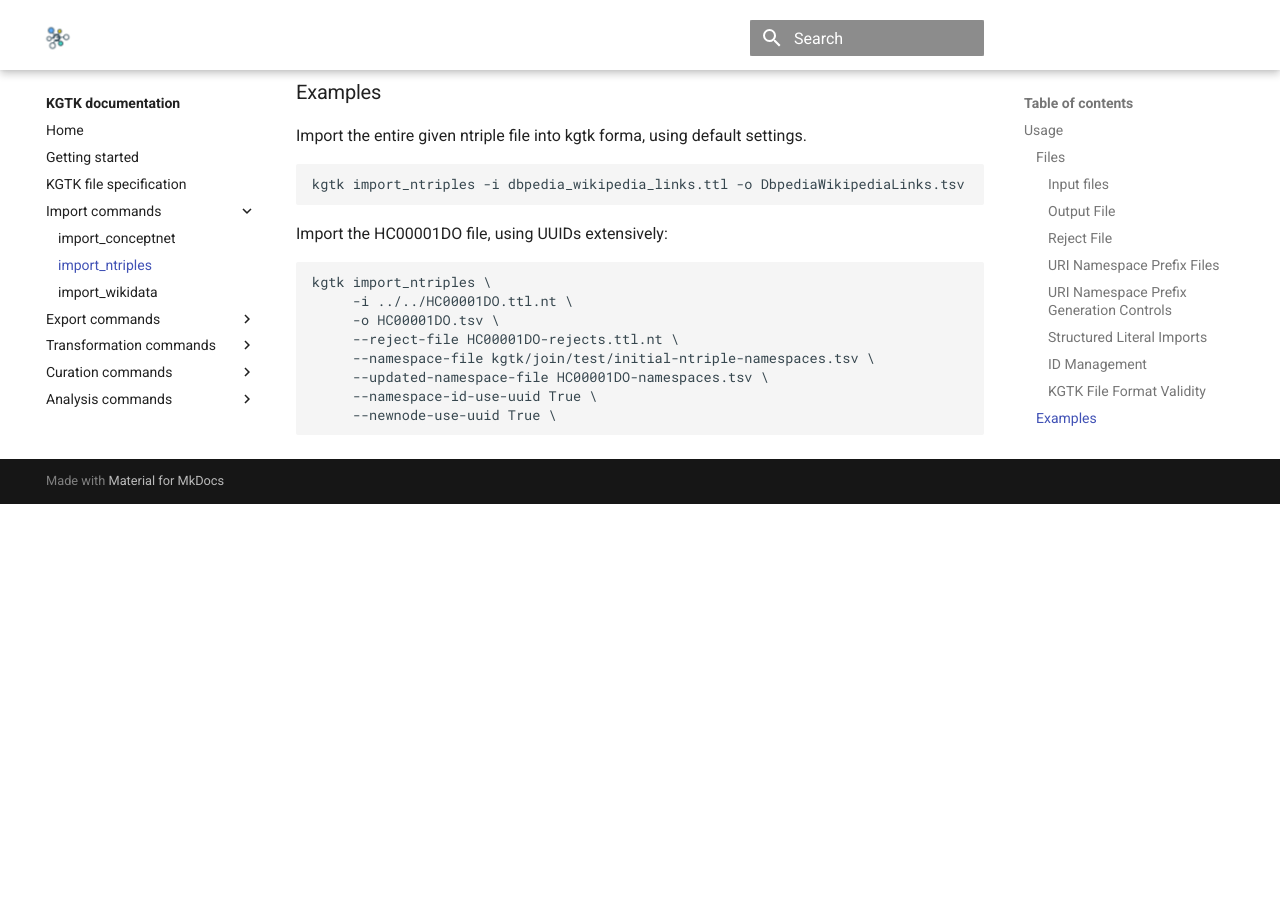
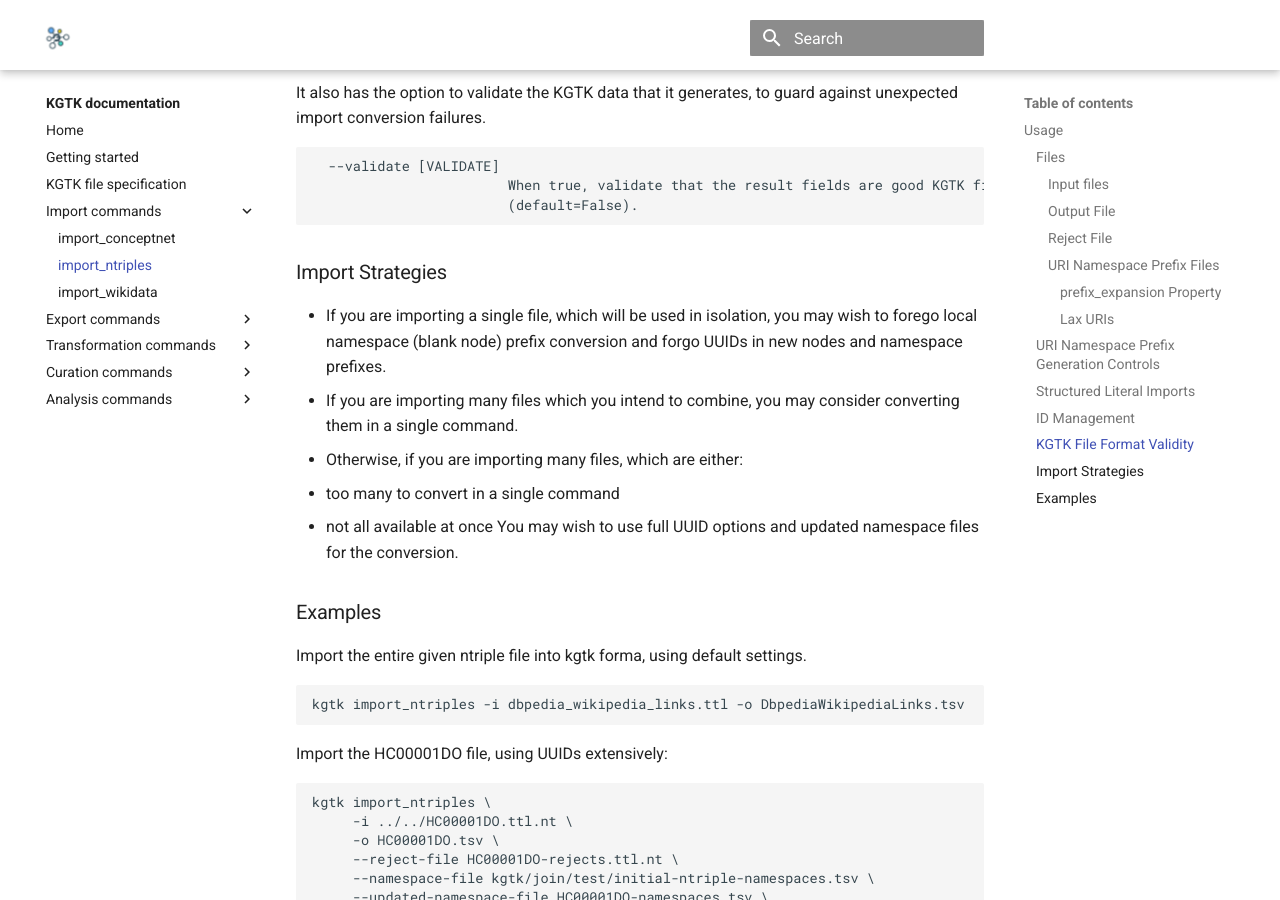
Before and after one commit to usc-isi-i2/kgtk, an MkDocs documentation site: the page built from docs/import/import_ntriples.md, in a window 1280 px wide and 900 px high, scrolled down 7971 px. Built offline with MkDocs 1.6.1 and Material for MkDocs 9.7.7, drawn with Linux system fonts in a browser that asks for light colours; comment, search, counter and statistics services are not loaded; before the commit the page ends 8475 px from its top, so only the background shows below that; some of the changed text lies outside the part shown.

Commit message:
Adjust the format.  Add strategy notes.

````diff
--- a/docs/import/import_ntriples.md
+++ b/docs/import/import_ntriples.md
@@ -141,7 +141,7 @@ _:g14 <https://tac.nist.gov/tracks/SM-KBP/2019/ontologies/InterchangeOntology#pr
 
 #### Output File
 
-The output file has been converted into KGTK File Format.  Here is a sample conversion:
+The output file contains data records have been converted into KGTK File Format.  Here is a sample of an output file:
 
 ```
 XoBugQcoEt6xNnqGsHDXfTA:g12     rdf:type        ont:CompoundJustification
@@ -230,12 +230,16 @@ option, which is normally True:
 When set to False, all namespace prefix expansions will be written
 to the end of the main output file.
 
+##### prefix_expansion Property
+
 The following option controls the name of the property in which
 URI namespace pefixes are stored.  The default value is "prefix_expansion",
 as shown in the preceeding examples.
 ```
 --prefix-expansion-label PREFIX_EXPANSION_LABEL
 ```
+
+##### Lax URIs
 
 The URI standard requires that URIs staart with a schema, such as
 "http:" or "https:". import_ntriples facilitates processing ntriples records that
@@ -248,7 +252,7 @@ to True.
 ```
 
 
-#### URI Namespace Prefix Generation Controls
+### URI Namespace Prefix Generation Controls
 
 The following options control how namespaces are generated for URI
 prefixes.
@@ -269,7 +273,7 @@ prefixes.
 The order is <prefix><uuid>-<counter>, such as `noBugQcoEt6xNnqGsHDXfTA-7`.   By default,
 the UUID is omitted, but the examples shown above were generated using the UUID.
 
-#### Structured Literal Imports
+### Structured Literal Imports
 
 ntriples files carry many data types as structured literals.  There are two portions
 to each structured literal:  a value string, and a URI that identifies the data type.
@@ -341,7 +345,7 @@ This process is controlled by the following command line options:
                         structured literals. (default=0).
 ```
 
-#### ID Management
+### ID Management
 
 `kgtk import_ntriples` will optionally build a new ID column or populate an existing
 ID column.
@@ -358,7 +362,8 @@ ID column.
                         --verify-id-unique is omitted, it defaults to False. When --verify-id-
                         unique is supplied without an argument, it is True.
 ```
-#### KGTK File Format Validity
+
+### KGTK File Format Validity
 
 `kgtk import_ntriples` will, by default, add backslashes before any pipe characters (|)
 it sees in the input data.
@@ -376,6 +381,19 @@ unexpected import conversion failures.
                         When true, validate that the result fields are good KGTK file format.
                         (default=False).
 ```
+### Import Strategies
+
+ * If you are importing a single file, which will be used in isolation, you may
+   wish to forego local namespace (blank node) prefix conversion and forgo
+   UUIDs in new nodes and namespace prefixes.
+ * If you are importing many files which you intend to combine, you may consider
+   converting them in a single command.
+ * Otherwise, if you are importing many files, which are either:
+   * too many to convert in a single command
+   * not all available at once
+   You may wish to use full UUID options and updated namespace files
+   for the conversion.
+
 ### Examples
 
 Import the entire given ntriple file into kgtk forma, using default settings.
````
